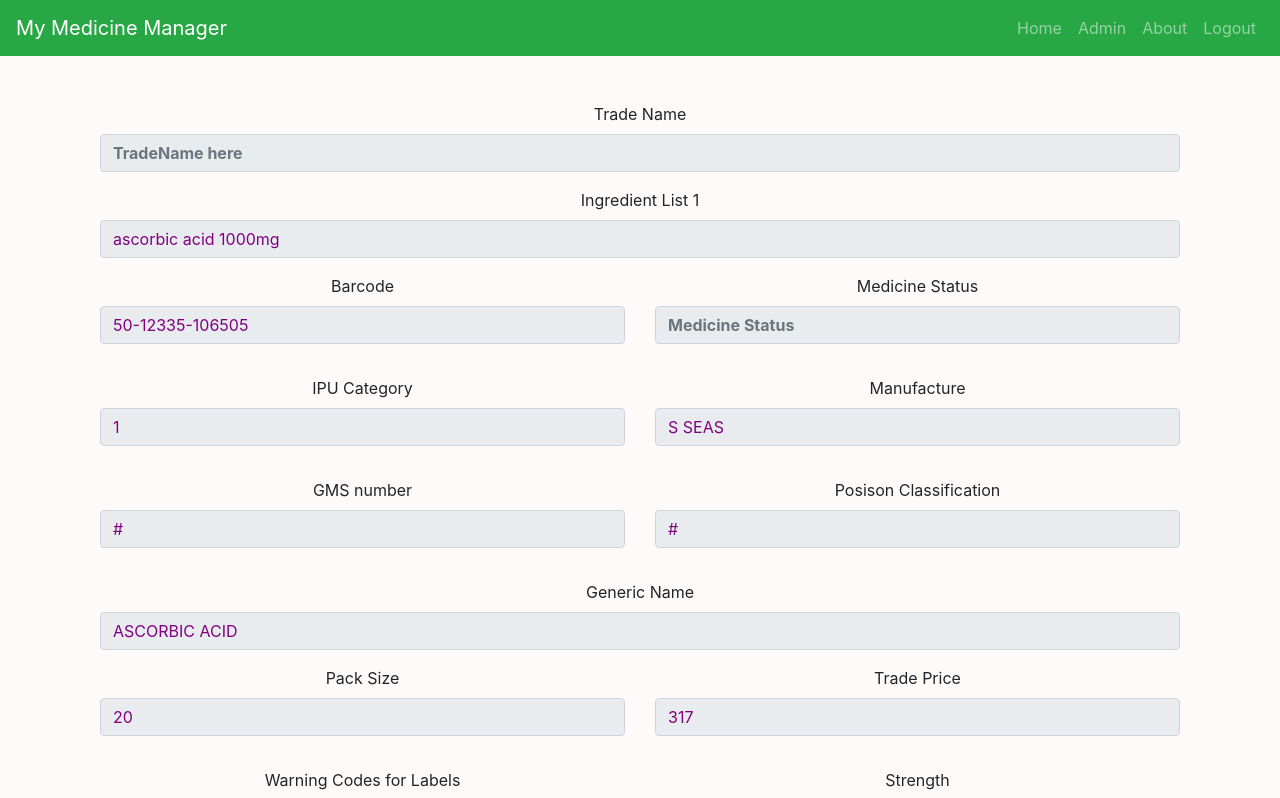
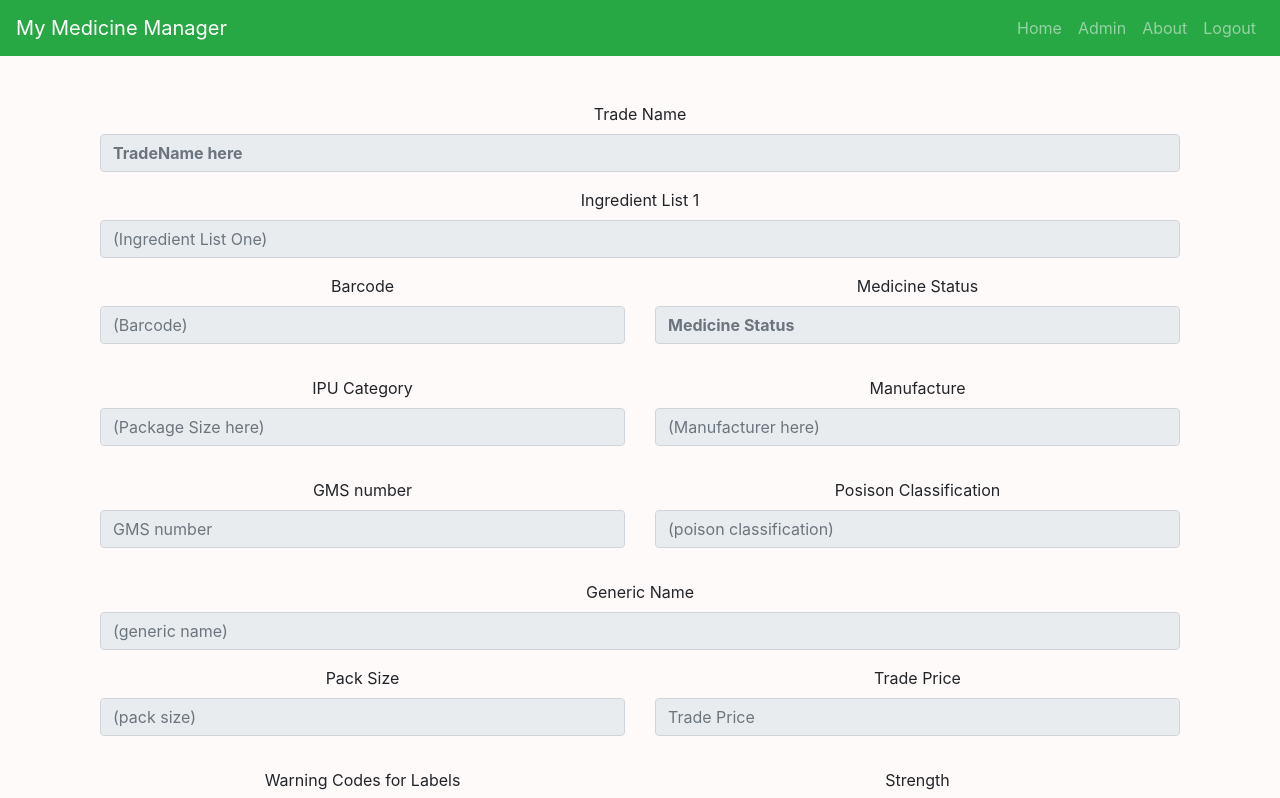
Before and after one commit to SeanMcElroy97/MedicineManagerApp, a React (Create React App) app: page /medicine/1 in a window 1280 px wide. Shown: the top 798 px of the page. Built offline with nearby package versions, Linux system fonts and the light colour scheme; no server answers; sample sign-in values are in the browser's storage.

Commit message:
Changed Patient pal image from jpg to png

```diff
--- a/src/Authentication/AuthenticationService.js
+++ b/src/Authentication/AuthenticationService.js
@@ -17,13 +17,7 @@ class AuthenticationService {
   }
 
   newPharmacyPost(newPharmacy) {
-    //Params
-    //1.EndPoint to hit.
-    //2.Data to send.
-    //3.Allow API to set cookie
-
-    Axios.post(URL + "/newPharm", newPharmacy)
-      .then(this.registerSuccessfulLogin(newPharmacy.pharmacyEmail))
+    return Axios.post(URL + "/createNewPharmacy", newPharmacy)
   }
 
   //Login
--- a/src/api/PrescriptionService.js
+++ b/src/api/PrescriptionService.js
@@ -31,6 +31,9 @@ class PrescriptionService {
     return Axios.post(URL + `/pharmacy/updatePrescription`, updatedPrescription)
   }
 
+  fetchMedicineStockAvailability(MedicineId, qtyToRemove) {
+    return Axios.get(URL + `/pharmacy/CheckLineItemStock/${MedicineId}/${qtyToRemove}`)
+  }
   //Step 1
   updatePrescriptionLineItems(lineItemArr, prescriptionID) {
     return Axios.post(URL + `/pharmacy/updatePrescriptionLineItems/${prescriptionID}`, lineItemArr)
--- a/src/components/admin/AdminMedicineMainComponent.jsx
+++ b/src/components/admin/AdminMedicineMainComponent.jsx
@@ -120,6 +120,8 @@ export default class AdminMedicineMainComponent extends Component {
   };
 
   updateMedItemList = medList => {
+
+    console.log(medList)
     MedicineService.adminPOSTMedList(medList)
       .then(this.refreshMedicineList)
       .catch(() => alert("Couldnt update product file"));
--- a/src/components/medicine/MedicineItem.jsx
+++ b/src/components/medicine/MedicineItem.jsx
@@ -27,7 +27,7 @@ export default class MedicineItem extends Component {
 
         <fieldset className="form-group mt-3">
           <label>Ingredient List 1</label>
-          <input style={{ color: "purple" }} className="form-control" type="text" name="mainIngredientOne" placeholder="(Ingredient List One)" value="ascorbic acid 1000mg" disabled={isDisabledEditing} />
+          <input style={{ color: "purple" }} className="form-control" type="text" name="mainIngredientOne" placeholder="(Ingredient List One)" defaultValue={this.state.medicineItem.ingredientList1} disabled={isDisabledEditing} />
         </fieldset>
 
 
@@ -35,7 +35,7 @@ export default class MedicineItem extends Component {
           <div className="col">
             <fieldset className="form-group">
               <label>Barcode</label>
-              <input style={{ color: "purple" }} className="form-control" type="text" name="reimbursementPrice" placeholder="(Barcode)" value="50-12335-106505" disabled={isDisabledEditing} />
+              <input style={{ color: "purple" }} className="form-control" type="text" name="reimbursementPrice" placeholder="(Barcode)" defaultValue={this.state.medicineItem.barcode} disabled={isDisabledEditing} />
             </fieldset>
           </div>
 
@@ -55,14 +55,14 @@ export default class MedicineItem extends Component {
           <div className="col">
             <fieldset className="form-group">
               <label>IPU Category</label>
-              <input style={{ color: "purple" }} className="form-control" type="text" name="packSize" placeholder="(Package Size here)" value={1} disabled={isDisabledEditing} />
+              <input style={{ color: "purple" }} className="form-control" type="text" name="packSize" placeholder="(Package Size here)" defaultValue={this.state.medicineItem.ipuCategory} disabled={isDisabledEditing} />
             </fieldset>
           </div>
 
           <div className="col">
             <fieldset className="form-group">
               <label>Manufacture</label>
-              <input style={{ color: "purple" }} className="form-control" type="text" name="manufacturer" placeholder="(Manufacturer here)" value="S SEAS" disabled={isDisabledEditing} />
+              <input style={{ color: "purple" }} className="form-control" type="text" name="manufacturer" placeholder="(Manufacturer here)" defaultValue={this.state.medicineItem.manufacturer} disabled={isDisabledEditing} />
             </fieldset>
           </div>
         </div>
@@ -72,14 +72,14 @@ export default class MedicineItem extends Component {
           <div className="col">
             <fieldset className="form-group">
               <label>GMS number</label>
-              <input style={{ color: "purple" }} className="form-control" type="text" name="genericName" placeholder="GMS number" value="#" disabled={isDisabledEditing} />
+              <input style={{ color: "purple" }} className="form-control" type="text" name="genericName" placeholder="GMS number" defaultValue={this.state.medicineItem.gmsNumber} disabled={isDisabledEditing} />
             </fieldset>
           </div>
 
           <div className="col">
             <fieldset className="form-group">
               <label>Posison Classification</label>
-              <input style={{ color: "purple" }} className="form-control" type="text" name="poisonClassification" placeholder="(poison classification)" value="#" disabled={isDisabledEditing} />
+              <input style={{ color: "purple" }} className="form-control" type="text" name="poisonClassification" placeholder="(poison classification)" defaultValue={this.state.medicineItem.pc} disabled={isDisabledEditing} />
             </fieldset>
           </div>
         </div>
@@ -87,21 +87,21 @@ export default class MedicineItem extends Component {
 
         <fieldset className="form-group mt-3">
           <label>Generic Name</label>
-          <input style={{ color: "purple" }} className="form-control" type="text" name="genericName" placeholder="(generic name)" value="ASCORBIC ACID" disabled={isDisabledEditing} />
+          <input style={{ color: "purple" }} className="form-control" type="text" name="genericName" placeholder="(generic name)" defaultValue={this.state.medicineItem.genericName} disabled={isDisabledEditing} />
         </fieldset>
 
         <div className="row mt-3">
           <div className="col">
             <fieldset className="form-group">
               <label>Pack Size</label>
-              <input style={{ color: "purple" }} className="form-control" type="text" name="warningCodesForLabels" placeholder="(pack size)" value={20} disabled={isDisabledEditing} />
+              <input style={{ color: "purple" }} className="form-control" type="text" name="warningCodesForLabels" placeholder="(pack size)" defaultValue={this.state.medicineItem.packSize} disabled={isDisabledEditing} />
             </fieldset>
           </div>
 
           <div className="col">
             <fieldset className="form-group">
               <label>Trade Price</label>
-              <input style={{ color: "purple" }} className="form-control" type="text" name="warningCodesForLabels" placeholder="Trade Price" value={317} disabled={isDisabledEditing} />
+              <input style={{ color: "purple" }} className="form-control" type="text" name="warningCodesForLabels" placeholder="Trade Price" defaultValue={this.state.medicineItem.tradePrice} disabled={isDisabledEditing} />
             </fieldset>
           </div>
         </div>
@@ -111,13 +111,13 @@ export default class MedicineItem extends Component {
           <div className="col">
             <fieldset className="form-group">
               <label>Warning Codes for Labels</label>
-              <input style={{ color: "purple" }} className="form-control" type="text" name="warningCodesForLabels" placeholder="(warning code)" disabled={isDisabledEditing} />
+              <input style={{ color: "purple" }} className="form-control" type="text" name="warningCodesForLabels" placeholder="(warning code)" defaultValue={this.state.medicineItem.warnings} disabled={isDisabledEditing} />
             </fieldset>
           </div>
           <div className="col">
             <fieldset className="form-group">
               <label>Strength</label>
-              <input style={{ color: "purple" }} className="form-control" type="text" name="strength" placeholder="(medicine strength)" disabled={isDisabledEditing} />
+              <input style={{ color: "purple" }} className="form-control" type="text" name="strength" placeholder="(medicine strength)" defaultValue={this.state.medicineItem.strength} disabled={isDisabledEditing} />
             </fieldset>
           </div>
         </div>
@@ -128,14 +128,14 @@ export default class MedicineItem extends Component {
           <div className="col">
             <fieldset className="form-group">
               <label>Forms</label>
-              <input style={{ color: "purple" }} className="form-control" type="text" name="drugForms" placeholder="(drug form(s))" disabled={isDisabledEditing} />
+              <input style={{ color: "purple" }} className="form-control" type="text" name="drugForms" placeholder="(drug form(s))" defaultValue={this.state.medicineItem.forms} disabled={isDisabledEditing} />
             </fieldset>
           </div>
 
           <div className="col">
             <fieldset className="form-group">
               <label>ATC CODE</label>
-              <input style={{ color: "purple" }} className="form-control" type="text" name="mainIngredientOne" placeholder="ATC code" disabled={isDisabledEditing} />
+              <input style={{ color: "purple" }} className="form-control" type="text" name="mainIngredientOne" placeholder="ATC code" defaultValue={this.state.medicineItem.atc1} disabled={isDisabledEditing} />
             </fieldset>
           </div>
         </div>
--- a/src/components/medicine/medicineStockList.jsx
+++ b/src/components/medicine/medicineStockList.jsx
@@ -118,7 +118,8 @@ export default class MedicineStockList extends Component {
             <thead>
               <tr className="bg-success text-white">
                 <th>Trade Name</th>
-                <th>IPU Category</th>
+                <th>Pack Size</th>
+                <th>Strength</th>
                 <th>Barcode</th>
                 <th>Status</th>
                 <th>Quantity</th>
@@ -130,7 +131,8 @@ export default class MedicineStockList extends Component {
                 {this.state.stockDisplayed.map((stockItem, index) => (
                   <tr key={stockItem.itemStockLevelID} style={stockItem.itemStockMedicine.medicineStatus.toLowerCase() == "end of life" ? { background: "lightgrey" } : {}}>
                     <td onClick={() => this.props.history.push(`/medicine/${stockItem.itemStockMedicine.barcode}`)}>{stockItem.itemStockMedicine.tradeName}</td>
-                    <td>{stockItem.itemStockMedicine.ipuCategory}</td>
+                    <td>{stockItem.itemStockMedicine.packSize}</td>
+                    <td>{stockItem.itemStockMedicine.strength}</td>
                     <td>{stockItem.itemStockMedicine.barcode}</td>
                     <td>{stockItem.itemStockMedicine.medicineStatus}</td>
                     <td><input maxLength="5" size="5" value={stockItem.quantity} disabled={this.state.isStockDisabled} onChange={(e) => this.handleQtyChange(stockItem.itemStockLevelID, e)} /></td>
--- a/src/components/signingIn/LandingPageComponent.jsx
+++ b/src/components/signingIn/LandingPageComponent.jsx
@@ -11,7 +11,7 @@ export default class LandingPageComponent extends Component {
         return (
             <div className="container">
 
-                <img src='/images/patient_pal_icon.jpg' height="200" />
+                <img src='/images/patient_pal_icon.png' height="200" />
 
                 <div className="row mt-3">
                     <div className="col-md-6 padding-0 border-right border-3 border-success"><SignUpComponent history={this.props.history} /></div>
--- a/src/components/signingIn/SignUpComponent.jsx
+++ b/src/components/signingIn/SignUpComponent.jsx
@@ -94,7 +94,7 @@ export default class SignUpComponent extends Component {
     submitNewUserToAPI(formdata) {
 
         AuthenticationService.newPharmacyPost(formdata)
-        this.props.history.push(`/home/${formdata.pharmacyEmail}`)
+            .then(response => response.data == false ? alert('pharmacy with existing details exists') : console.log('pass to login'))
     }
 
 }
```
Also changed, not shown: src/components/Patients/PatientComponent.jsx (+15 -1 lines), src/components/Prescription/PrescriptionComponent.jsx (+38 -16 lines), src/components/Prescription/PrescriptionListComponent.jsx (+11 -1 lines), public/images/patient_pal_icon.png (added).
